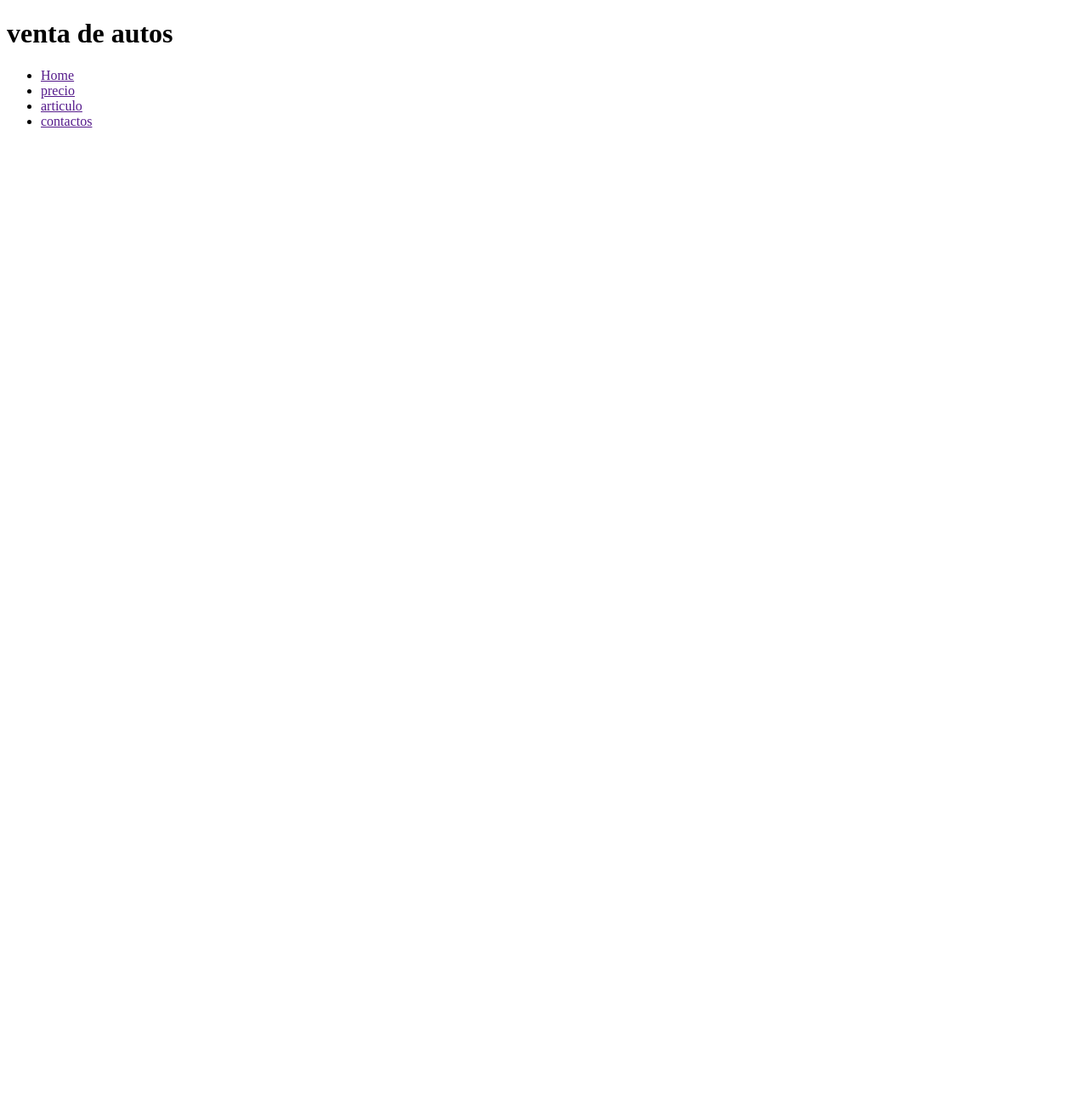
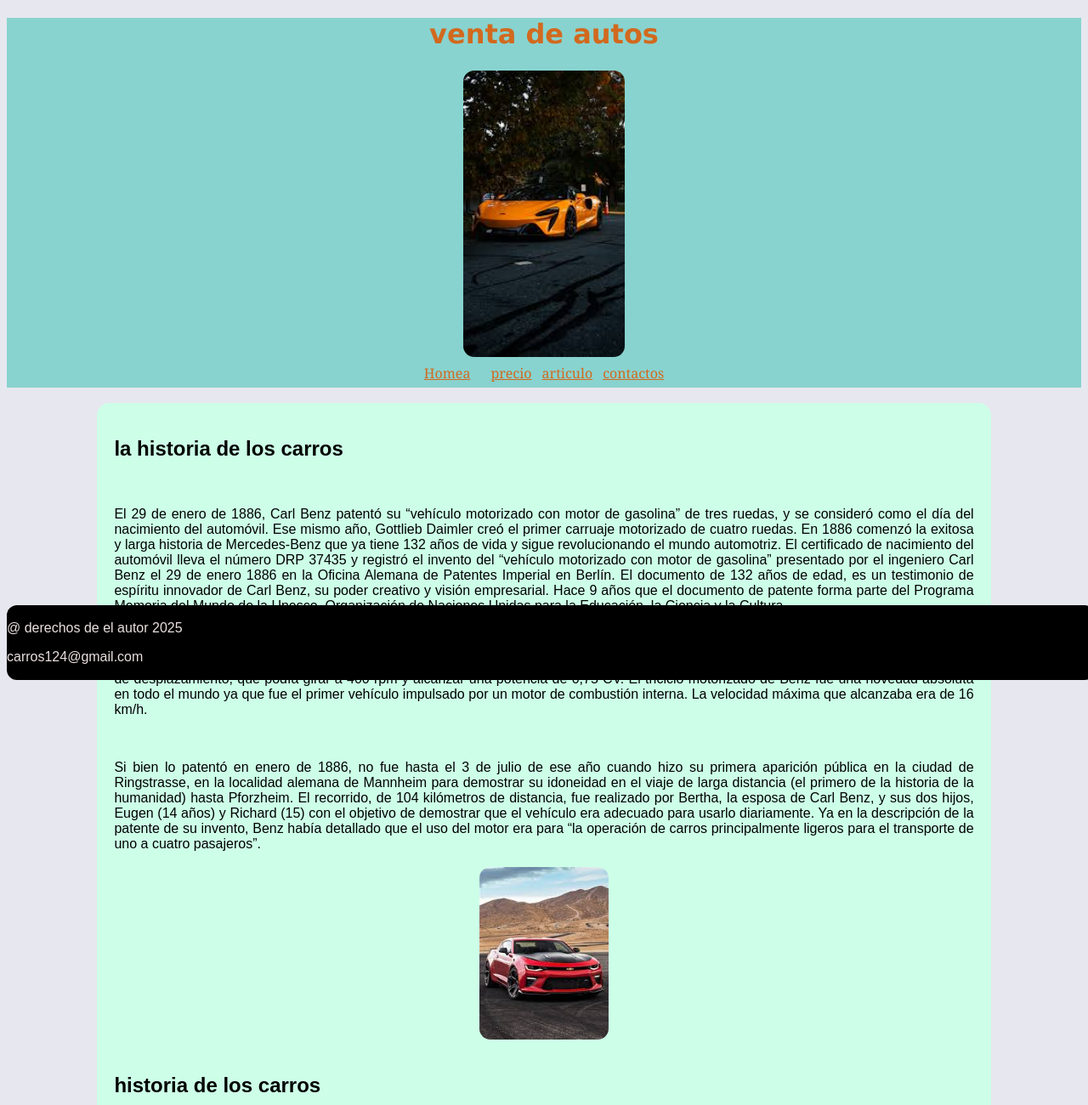
Before and after one commit to alexcamilo38/proyectoweb, a plain HTML site: page index.html in a window 1280 px wide. Shown: the top 1300 px of the page at 85% size. Before the commit the page ends 800 px from the top, so only its background shows below. Drawn offline with Linux system fonts and the light colour scheme.

Commit message:
rama modificacion

```diff
--- a/estilos.css
+++ b/estilos.css
@@ -1,3 +1,72 @@
 body{
-    background-color: blue;
+    background-color: rgba(226, 226, 235, 0.801);
 }
+nav ul{
+    list-style: none;
+    padding: 6px;
+    margin:0 auto;
+    display: flex;
+    grid-row: auto;
+    justify-content: center;
+}
+nav li a{
+    text-emphasis: none;
+    color: chocolate;
+    padding: 6px;
+    font-family: Georgia, 'Times New Roman', Times, serif;
+}
+.img01{
+    width: 15%;
+    height: auto;
+    padding: 2px;
+    display: block;
+    margin: 0 auto;
+    border-radius: 15px;
+
+}
+header{
+    background-color: rgb(136, 211, 207);
+    width: 100%;
+}
+h1{
+    color: chocolate;
+    text-align: center;
+    font-family: Verdana, Geneva, Tahoma, sans-serif;
+}
+.img02{
+    width: 15%;
+    height: auto;
+    padding: 2px;
+    display: block;
+    margin: 0 auto;
+    border-radius: 15px;
+
+}
+footer{
+    background-color: black;
+    color: rgb(235, 223, 223);
+    text-align: center;
+    padding: 2px 0;
+    border-radius: 12px;
+    bottom: 0;
+    position: fixed;
+    width: 100%;
+}
+main{
+    background-color: rgb(205, 255, 232);
+    padding: 20px;
+    width: 80%;
+    border-radius: 15px;
+    margin: 0 auto;
+    font-family: Arial, Helvetica, sans-serif;
+}
+p{
+    text-align: justify;
+    font-family: Arial, Helvetica, sans-serif;
+}
+.contenedor{
+    justify-content: center;
+    margin: 0 auto;
+    display: flex;
+
+}
--- a/index.html
+++ b/index.html
@@ -4,18 +4,50 @@
     <meta charset="UTF-8">
     <meta name="viewport" content="width=device-width, initial-scale=1.0">
     <title>Document</title>
+    <link rel="stylesheet" href="estilos.css">
 </head>
 <body>
     <header>
         <h1> venta de autos</h1>
+        <img class="img01" src="/imagenes/imagen1.jpeg" alt="carro">
+
         <nav>
             <ul>
-                <li><a href="" >Home</li>
-                <li><a href="">precio</li>
-                <li><a href="">articulo</li>
-                <li><a href="">contactos</li>
+                <li><a href="index.html " >Homea</li>
+                <li><a href="precios.html">precio</a></li>
+                <li><a href="articulo.html">articulo</a></li>
+                <li><a href="contactos.html">contactos</a></li>
             </ul>
         </nav>
     </header>
+    <br>
+    <main>
+        <section>
+            <h2>la historia de los carros</h2>
+            <br>
+            <p>El 29 de enero de 1886, Carl Benz patentó su “vehículo motorizado con motor de gasolina” de tres ruedas, y se consideró como el día del nacimiento del automóvil. Ese mismo año, Gottlieb Daimler creó el primer carruaje motorizado de cuatro ruedas.
+
+En 1886 comenzó la exitosa y larga historia de Mercedes-Benz que ya tiene 132 años de vida y sigue revolucionando el mundo automotriz. El certificado de nacimiento del automóvil lleva el número DRP 37435 y registró el invento del “vehículo motorizado con motor de gasolina” presentado por el ingeniero Carl Benz el 29 de enero 1886 en la Oficina Alemana de Patentes Imperial en Berlín. El documento de 132 años de edad, es un testimonio de espíritu innovador de Carl Benz, su poder creativo y visión empresarial. Hace 9 años que el documento de patente forma parte del Programa Memoria del Mundo de la Unesco, Organización de Naciones Unidas para la Educación, la Ciencia y la Cultura.</p>
+<br>
+<p>El inicio de este primer vehículo se remonta a 1885 cuando Benz construyó un motor de cuatro tiempos con un cilindro horizontal de 954 cm3 de desplazamiento, que podía girar a 400 rpm y alcanzar una potencia de 0,75 CV. El triciclo motorizado de Benz fue una novedad absoluta en todo el mundo ya que fue el primer vehículo impulsado por un motor de combustión interna. La velocidad máxima que alcanzaba era de 16 km/h.</p>
+<br>
+<p>Si bien lo patentó en enero de 1886, no fue hasta el 3 de julio de ese año cuando hizo su primera aparición pública en la ciudad de Ringstrasse, en la localidad alemana de Mannheim para demostrar su idoneidad en el viaje de larga distancia (el primero de la historia de la humanidad) hasta Pforzheim. El recorrido, de 104 kilómetros de distancia, fue realizado por Bertha, la esposa de Carl Benz, y sus dos hijos, Eugen (14 años) y Richard (15) con el objetivo de demostrar que el vehículo era adecuado para usarlo diariamente. Ya en la descripción de la patente de su invento, Benz había detallado que el uso del motor era para “la operación de carros principalmente ligeros para el transporte de uno a cuatro pasajeros”.</p>
+            <div class="contenedor">
+                 <img class="img02" src="/imagenes/imagen2.jpeg" alt="carro2">
+
+            </div>
+            <br>
+            <h2>historia de los carros</h2>
+            <div class="contenedor"></div>
+            <iframe width="560" height="315" src="https://www.youtube.com/embed/k66x3bYG6lM?si=mhs7rG192EQHoq1A" title="YouTube video player" frameborder="0" allow="accelerometer; autoplay; clipboard-write; encrypted-media; gyroscope; picture-in-picture; web-share" referrerpolicy="strict-origin-when-cross-origin" allowfullscreen></iframe>
+        </section>
+    </main>
+    <br>
+    <br>
+    <footer>
+        <p>@ derechos de el autor 2025</p>
+        <p>carros124@gmail.com</p>
+    </footer>
+
 </body>
 </html>
```
